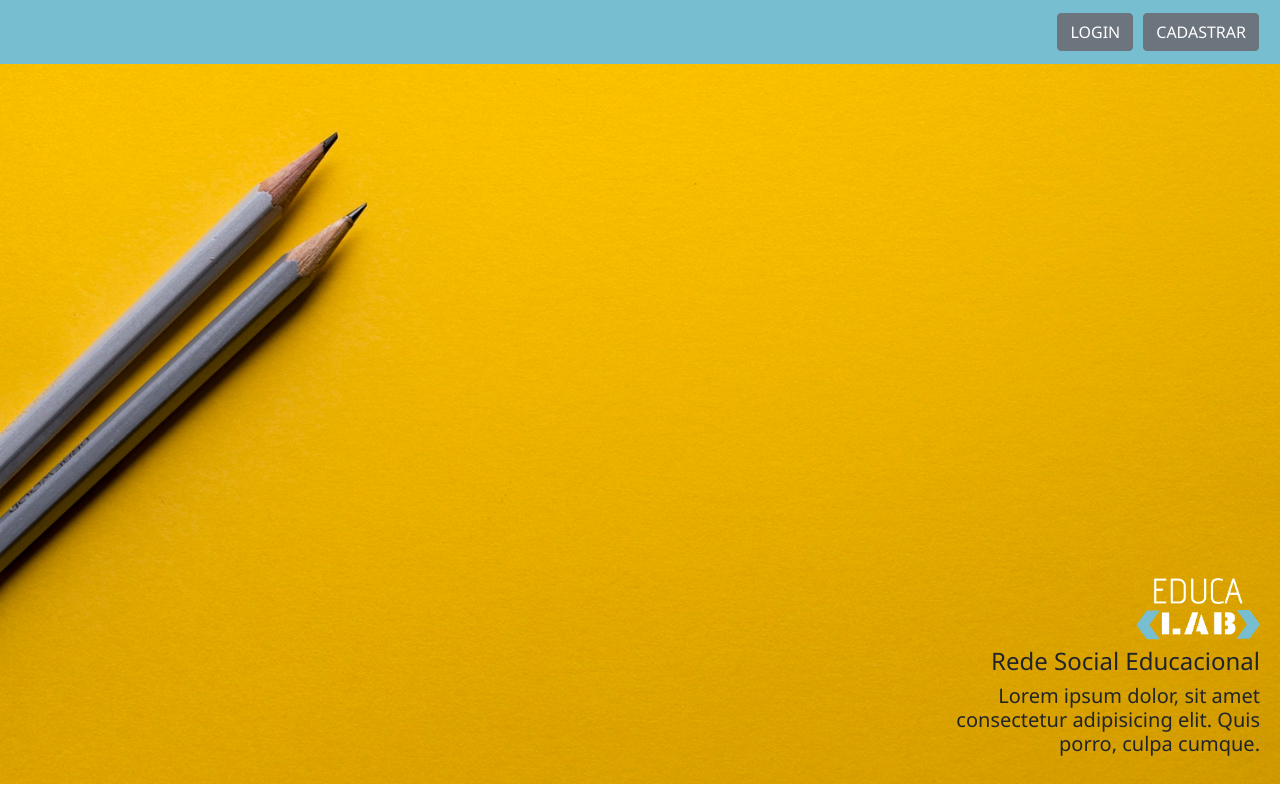
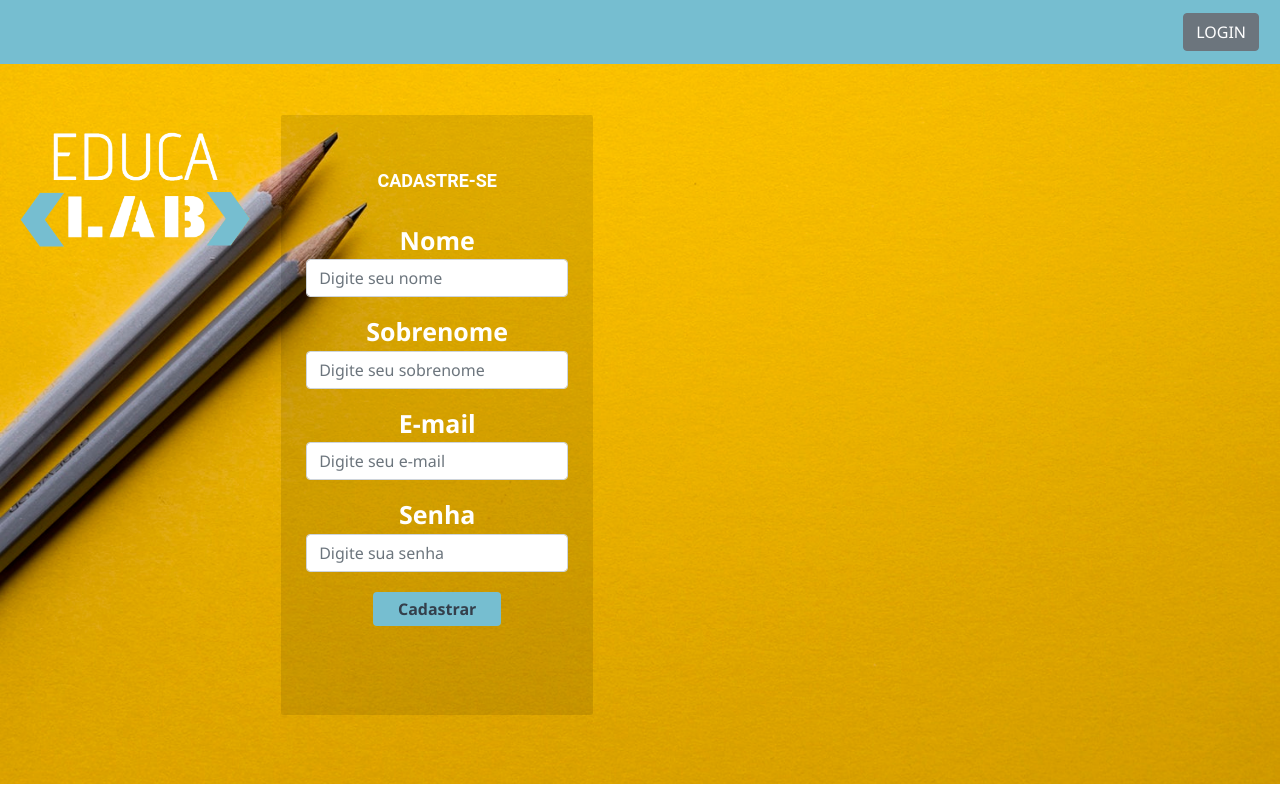
Before and after one commit to VivisGaspar/redesocial, a plain HTML site: page public/index.html in a window 1280 px wide. Drawn offline with nearby package versions, Linux system fonts and the light colour scheme.

Commit message:
desktop - cria form para desktop e oculta cadastrar de nav

```diff
--- a/public/index.html
+++ b/public/index.html
@@ -16,7 +16,7 @@
     <nav class="navbar justify-content-end" style="background-color: #76BED0">
         <form class="form-inline">
             <button id="home-btn-sign-in" type="button" class="btn btn-secondary">LOGIN</button>
-            <button id="home-btn-sign-up" type="button" class="btn btn-secondary">CADASTRAR</button>
+            <button id="home-btn-sign-up" type="button" class="btn btn-secondary responsive">CADASTRAR</button>
         </form>
     </nav>
 
@@ -24,13 +24,38 @@
     <div class="descript-home">
         <div class="descript-home box" style="width: 22rem;">
             <img class="logo" src="src/assets/img/logo-educa.png" alt="logo Educalab">
-            <h4>Rede Social Educacional</h4>
-            <p class="h5 font-weight-light">Lorem ipsum dolor, sit amet consectetur adipisicing elit. Quis porro, culpa
+            <h4 class="responsive">Rede Social Educacional</h4>
+            <p class="h5 font-weight-light responsive">Lorem ipsum dolor, sit amet consectetur adipisicing elit. Quis
+                porro, culpa
                 cumque.</p>
 
+            <form class="form-sign-up form-link">
+                <h1 class="form-title">CADASTRE-SE</h1>
+                <div class="form-group">
+                    <label class="form-label" for="name">Nome</label>
+                    <input type="text" class="form-control" id="name" name="name" placeholder="Digite seu nome"
+                        required />
+                </div>
+                <div class="form-group">
+                    <label class="form-label" for="last-name">Sobrenome</label>
+                    <input type="text" class="form-control" id="last-name" name="last-name"
+                        placeholder="Digite seu sobrenome" required />
+                </div>
+                <div class="form-group">
+                    <label class="form-label" for="email">E-mail</label>
+                    <input type="email" class="form-control" id="email" name="email" placeholder="Digite seu e-mail"
+                        required />
+                </div>
+                <div class="form-group">
+                    <label class="form-label" for="password">Senha</label>
+                    <input type="password" class="form-control" id="password" name="password"
+                        placeholder="Digite sua senha" required />
+                </div>
+                <button class="btn btn-primary form-btn" id="btn-sign-up">Cadastrar</button>
+            </form>
+        </div>
     </div>
 
-        </div>
 
     <script src="https://code.jquery.com/jquery-3.3.1.min.js"
         integrity="sha256-FgpCb/KJQlLNfOu91ta32o/NMZxltwRo8QtmkMRdAu8=" crossorigin="anonymous"></script>
@@ -40,7 +65,12 @@
     <script src="https://stackpath.bootstrapcdn.com/bootstrap/4.3.1/js/bootstrap.min.js"
         integrity="sha384-JjSmVgyd0p3pXB1rRibZUAYoIIy6OrQ6VrjIEaFf/nJGzIxFDsf4x0xIM+B07jRM"
         crossorigin="anonymous"></script>
+    <script src="https://www.gstatic.com/firebasejs/5.9.1/firebase-app.js"></script>
+    <script src="https://www.gstatic.com/firebasejs/5.9.1/firebase-auth.js"></script>
+    <script src="https://www.gstatic.com/firebasejs/5.8.4/firebase-database.js"></script>
+    <script src="src/script/config.js"></script>
     <script src="src/script/main.js"></script>
+    <script src="src/script/auth.js"></script>
 
 
 
--- a/public/src/style.css
+++ b/public/src/style.css
@@ -246,6 +246,10 @@ ul {
   font-weight: bold;
 }
 
+.form-link {
+  display: none;
+}
+
 @media (min-width: 1280px) {
   .timeline-logo {
     width: 5%;
@@ -257,6 +261,33 @@ ul {
   }
 
   .descript-home {
+    display: -webkit-box;
     background-position: unset;
+    text-align: -webkit-center;
+  }
+
+  .logo {
+    max-height: 100%;
+  }
+
+  .form-sign-up{
+    background: rgba(0,0,0,0.1);
+    margin: 10%;
+    border: none;
+    height: 75vh;
+    padding: 1em;
+  }
+
+  .form-label, .form-title {
+    color: #FFFF;
+  }
+
+
+  .responsive {
+    display: none;
+  }
+
+  .form-link {
+    display: block;
   }
 }
```
Lines whose indentation alone changed are shown as unchanged.
